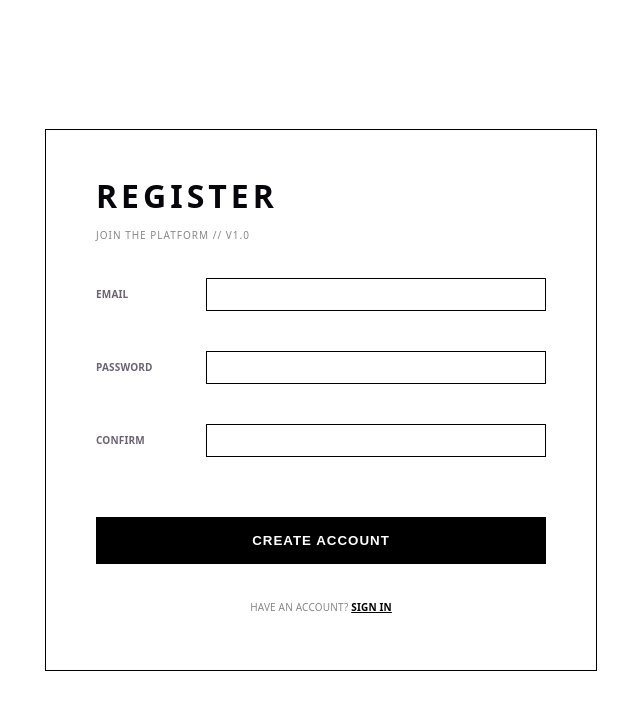
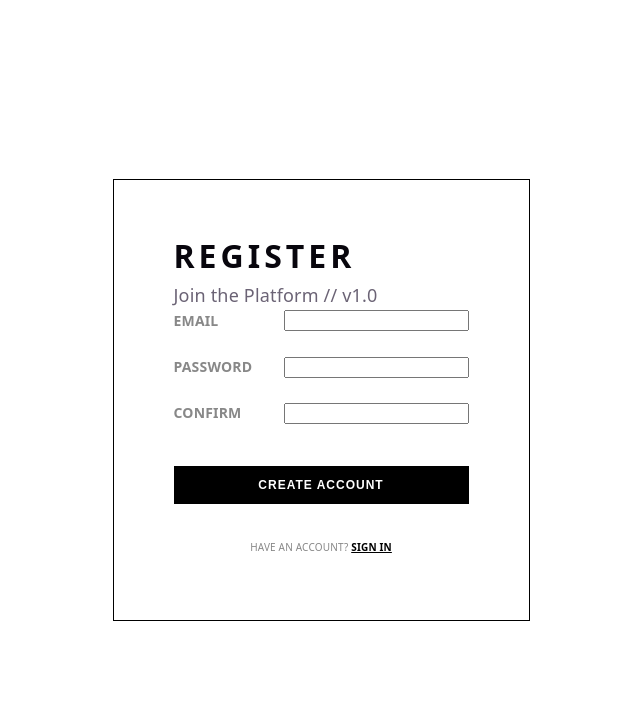
Before and after one commit to JulianaCBB1/cohabs_platform, a React (Vite) app in the folder app/: page /register in a window 1280 px wide. Shown: the top 710 px of the page, without its empty margins (319-959 px from the left). Built offline with nearby package versions, Linux system fonts and the light colour scheme.

Commit message:
cleaned themes.ts

```diff
--- a/app/src/styles/theme.ts
+++ b/app/src/styles/theme.ts
@@ -27,6 +27,33 @@ export const THEME_TOKENS = {
   },
 };
 
+const _secondaryButtonBase: React.CSSProperties = {
+  backgroundColor: 'transparent',
+  color: THEME_TOKENS.colors.black,
+  border: `1px solid ${THEME_TOKENS.colors.black}`,
+  padding: '8px 16px',
+  fontWeight: THEME_TOKENS.typography.weightBold as any,
+  textTransform: 'uppercase',
+  cursor: 'pointer',
+  fontSize: '11px',
+  textAlign: 'center',
+  textDecoration: 'none',
+};
+
+const _subTitleBase: React.CSSProperties = {
+  fontSize: '12px',
+  color: THEME_TOKENS.colors.gray,
+  textTransform: 'uppercase',
+  letterSpacing: THEME_TOKENS.typography.letterSpacing,
+};
+
+const _inputBase: React.CSSProperties = {
+  padding: '8px',
+  border: `1px solid ${THEME_TOKENS.colors.black}`,
+  borderRadius: 0,
+  outline: 'none',
+};
+
 export const layoutStyles: Record<string, React.CSSProperties> = {
   fullPageContainer: {
     height: '100vh',
@@ -41,11 +68,13 @@ export const layoutStyles: Record<string, React.CSSProperties> = {
     overflow: 'hidden',
   },
   authCard: {
-    width: '450px',
-    padding: THEME_TOKENS.spacing.xl,
+    // width: '100%',
+    maxWidth: '550px',
+    padding: '60px',
     border: `1px solid ${THEME_TOKENS.colors.black}`,
     backgroundColor: THEME_TOKENS.colors.white,
     textAlign: 'left',
+    boxSizing: 'border-box' as any,
   },
   dashboardContainer: {
     height: '100vh',
@@ -60,74 +89,78 @@ export const layoutStyles: Record<string, React.CSSProperties> = {
 };
 
 export const uiElements: Record<string, React.CSSProperties> = {
-  descriptionBlock: {
-    borderLeft: `4px solid ${THEME_TOKENS.colors.black}`,
-    paddingLeft: THEME_TOKENS.spacing.sm,
-    marginBottom: THEME_TOKENS.spacing.md,
+  // ── Inputs ──
+  inputGroup: {
+    display: 'flex',
+    alignItems: 'center',
+    width: '100%',
   },
-  descriptionText: {
-    fontSize: '11px',
-    lineHeight: '1.5',
-    margin: 0,
-    fontWeight: THEME_TOKENS.typography.weightBold as any,
+  label: {
+    width: '110px',
+    fontSize: '14px',
+    fontWeight: 'bold',
     textTransform: 'uppercase',
+    color: THEME_TOKENS.colors.gray,
   },
+  input: {
+    ..._inputBase,
+    flexGrow: 1,
+  },
+  // Full-width input used inside forms
+  inputFull: {
+    ..._inputBase,
+    width: '100%',
+    boxSizing: 'border-box' as any,
+    marginBottom: THEME_TOKENS.spacing.xs,
+  },
+  // Bare input (no flex-grow, for use inside flex rows)
+  inputBare: {
+    ..._inputBase,
+    flex: 1,
+  },
+  // Select dropdown — same visual as input
+  select: {
+    ..._inputBase,
+    width: '100%',
+    boxSizing: 'border-box' as any,
+    backgroundColor: THEME_TOKENS.colors.white,
+    cursor: 'pointer',
+  },
+
+  // ── Typography ──
   mainTitle: {
     fontWeight: THEME_TOKENS.typography.weightBlack as any,
     textTransform: 'uppercase',
     letterSpacing: THEME_TOKENS.typography.letterSpacingLarge,
     fontSize: '32px',
+    marginBottom: THEME_TOKENS.spacing.xs,
+    lineHeight: '1',
+  },
+  navbarBrand: {
+    fontWeight: THEME_TOKENS.typography.weightBlack as any,
+    textTransform: 'uppercase',
+    letterSpacing: THEME_TOKENS.typography.letterSpacingLarge,
+    fontSize: '18px',
     margin: 0,
     lineHeight: '1',
+    color: THEME_TOKENS.colors.white,
   },
-  subtitle: {
-    fontSize: '10px',
-    color: THEME_TOKENS.colors.gray,
-    textTransform: 'uppercase',
+  subTitle: {
+    ..._subTitleBase,
     marginTop: '10px',
     marginBottom: THEME_TOKENS.spacing.md,
-    letterSpacing: '1px',
   },
-  inputGroup: {
-    display: 'flex',
-    alignItems: 'center',
-    marginBottom: THEME_TOKENS.spacing.sm,
+  // Subtitle reset — no vertical margin (used as form section headings)
+  subTitleFlush: {
+    ..._subTitleBase,
+    margin: `0 0 ${THEME_TOKENS.spacing.xs}`,
   },
-  label: {
-    width: '110px',
+  // Tiny label above a form field
+  fieldLabel: {
+    ..._subTitleBase,
+    display: 'block',
     fontSize: '10px',
-    fontWeight: THEME_TOKENS.typography.weightBold as any,
-    textTransform: 'uppercase',
-  },
-  inputField: {
-    flexGrow: 1,
-    padding: '8px',
-    border: `1px solid ${THEME_TOKENS.colors.black}`,
-    borderRadius: 0,
-    outline: 'none',
-  },
-  primaryButton: {
-    backgroundColor: THEME_TOKENS.colors.black,
-    color: THEME_TOKENS.colors.white,
-    padding: '16px',
-    border: 'none',
-    fontWeight: THEME_TOKENS.typography.weightBold as any,
-    textTransform: 'uppercase',
-    cursor: 'pointer',
-    letterSpacing: '1px',
-    transition: 'background-color 0.2s ease',
-  },
-  secondaryButton: {
-    backgroundColor: THEME_TOKENS.colors.white,
-    color: THEME_TOKENS.colors.black,
-    padding: '16px',
-    border: `1px solid ${THEME_TOKENS.colors.black}`,
-    fontWeight: THEME_TOKENS.typography.weightBold as any,
-    textTransform: 'uppercase',
-    cursor: 'pointer',
-    textAlign: 'center',
-    textDecoration: 'none',
-    fontSize: '12px',
+    marginBottom: '4px',
   },
   errorMessage: {
     border: `1px solid ${THEME_TOKENS.colors.error}`,
@@ -136,6 +169,107 @@ export const uiElements: Record<string, React.CSSProperties> = {
     fontSize: '12px',
     marginBottom: THEME_TOKENS.spacing.sm,
     fontWeight: 'bold',
+  },
+
+  // ── Buttons ──
+  primaryButton: {
+    backgroundColor: THEME_TOKENS.colors.black,
+    color: THEME_TOKENS.colors.white,
+    border: `2px solid ${THEME_TOKENS.colors.black}`,
+    padding: `${THEME_TOKENS.spacing.xs} ${THEME_TOKENS.spacing.sm}`,
+    fontWeight: THEME_TOKENS.typography.weightBlack as any,
+    textTransform: 'uppercase',
+    cursor: 'pointer',
+    letterSpacing: '1px',
+    fontSize: '12px',
+  },
+  secondaryButton: {
+    ..._secondaryButtonBase,
+  },
+  deleteButton: {
+    ..._secondaryButtonBase,
+    color: THEME_TOKENS.colors.error,
+    borderColor: THEME_TOKENS.colors.error,
+  },
+  // Logout button — base (not hovered)
+  logoutButton: {
+    ..._secondaryButtonBase,
+    padding: '6px 16px',
+    fontSize: '10px',
+    borderColor: THEME_TOKENS.colors.error,
+    backgroundColor: 'transparent',
+    color: THEME_TOKENS.colors.error,
+  },
+  // Logout button — hovered
+  logoutButtonHovered: {
+    ..._secondaryButtonBase,
+    padding: '6px 16px',
+    fontSize: '10px',
+    borderColor: THEME_TOKENS.colors.error,
+    backgroundColor: THEME_TOKENS.colors.error,
+    color: THEME_TOKENS.colors.white,
+  },
+
+  // ── Records list ──
+  nodeContainer: {
+    border: `1px solid ${THEME_TOKENS.colors.black}`,
+    padding: THEME_TOKENS.spacing.sm,
+    marginBottom: THEME_TOKENS.spacing.xs,
+    display: 'flex',
+    justifyContent: 'space-between',
+    alignItems: 'center',
+    backgroundColor: THEME_TOKENS.colors.white,
+  },
+  recordPrimary: {
+    fontWeight: 'bold',
+    fontSize: '13px',
+  },
+  recordSecondary: {
+    fontSize: '11px',
+    color: THEME_TOKENS.colors.gray,
+    marginTop: '4px',
+  },
+  recordActions: {
+    display: 'flex',
+    gap: THEME_TOKENS.spacing.xs,
+  },
+
+  // ── Forms ──
+  formContainer: {
+    border: `2px solid ${THEME_TOKENS.colors.black}`,
+    padding: THEME_TOKENS.spacing.sm,
+    marginBottom: THEME_TOKENS.spacing.md,
+    backgroundColor: THEME_TOKENS.colors.lightGray,
+  },
+  formRow: {
+    display: 'flex',
+    gap: THEME_TOKENS.spacing.xs,
+    marginBottom: THEME_TOKENS.spacing.xs,
+  },
+  formRowWrap: {
+    display: 'flex',
+    flexWrap: 'wrap' as any,
+    gap: THEME_TOKENS.spacing.xs,
+    marginBottom: THEME_TOKENS.spacing.xs,
+  },
+  formField: {
+    flex: '1 1 200px' as any,
+  },
+  formFieldNarrow: {
+    flex: '1 1 160px' as any,
+  },
+  formActions: {
+    display: 'flex',
+    gap: THEME_TOKENS.spacing.xs,
+  },
+
+  // ── Pagination ──
+  paginationFooter: {
+    marginTop: THEME_TOKENS.spacing.md,
+    display: 'flex',
+    gap: THEME_TOKENS.spacing.xs,
+    alignItems: 'center',
+    fontWeight: THEME_TOKENS.typography.weightBlack as any,
   },
 };
 
@@ -149,6 +283,11 @@ export const dashboardStyles: Record<string, React.CSSProperties> = {
     padding: `0 ${THEME_TOKENS.spacing.md}`,
     flexShrink: 0,
   },
+  body: {
+    display: 'flex',
+    flexGrow: 1,
+    overflow: 'hidden',
+  },
   sidebar: {
     width: '120px',
     backgroundColor: THEME_TOKENS.colors.white,
@@ -158,10 +297,45 @@ export const dashboardStyles: Record<string, React.CSSProperties> = {
     flexDirection: 'column',
     alignItems: 'center',
   },
+  sidebarProfile: {
+    display: 'flex',
+    flexDirection: 'column',
+    alignItems: 'center',
+  },
+  sidebarNavSection: {
+    borderTop: `1px solid ${THEME_TOKENS.colors.black}`,
+    paddingTop: THEME_TOKENS.spacing.sm,
+    width: '100%',
+  },
+  // Inactive sidebar nav button
+  sidebarNavButton: {
+    ..._secondaryButtonBase,
+    display: 'block',
+    width: '100%',
+    textAlign: 'center',
+    marginBottom: '6px',
+    fontSize: '10px',
+    backgroundColor: 'transparent',
+    color: THEME_TOKENS.colors.black,
+  },
+  // Active sidebar nav button
+  sidebarNavButtonActive: {
+    ..._secondaryButtonBase,
+    display: 'block',
+    width: '100%',
+    textAlign: 'center',
+    marginBottom: '6px',
+    fontSize: '10px',
+    backgroundColor: THEME_TOKENS.colors.black,
+    color: THEME_TOKENS.colors.white,
+  },
   dashboard: {
     flexGrow: 1,
     padding: THEME_TOKENS.spacing.sm,
     textAlign: 'left',
+    flex: 1,
+    backgroundColor: THEME_TOKENS.colors.white,
+    overflow: 'auto',
   },
   badge: {
     fontSize: '9px',
@@ -171,6 +345,15 @@ export const dashboardStyles: Record<string, React.CSSProperties> = {
     backgroundColor: 'transparent',
     color: THEME_TOKENS.colors.black,
     display: 'inline-block',
+  },
+  layout: {
+    display: 'flex',
+    minHeight: '100vh',
+    backgroundColor: THEME_TOKENS.colors.white,
+  },
+  profileSection: {
+    paddingBottom: THEME_TOKENS.spacing.md,
+    borderBottom: `1px solid ${THEME_TOKENS.colors.black}`,
   },
 };
 
@@ -215,11 +398,8 @@ export const dashboardElements: Record<string, React.CSSProperties> = {
     textTransform: 'uppercase',
     fontWeight: THEME_TOKENS.typography.weightBlack as any,
     letterSpacing: '1px',
-    marginBottom: THEME_TOKENS.spacing.sm,
-    textAlign: 'center',
     margin: 0,
     lineHeight: '1',
-    // paddingTop: '12px',
   },
   emailDisplay: {
     fontSize: '10px',
@@ -228,4 +408,11 @@ export const dashboardElements: Record<string, React.CSSProperties> = {
     wordBreak: 'break-all',
     textAlign: 'center',
   },
+  // Tab section header row (title left, add button right)
+  tabHeader: {
+    display: 'flex',
+    justifyContent: 'space-between',
+    alignItems: 'center',
+    marginBottom: THEME_TOKENS.spacing.md,
+  },
 };
```
